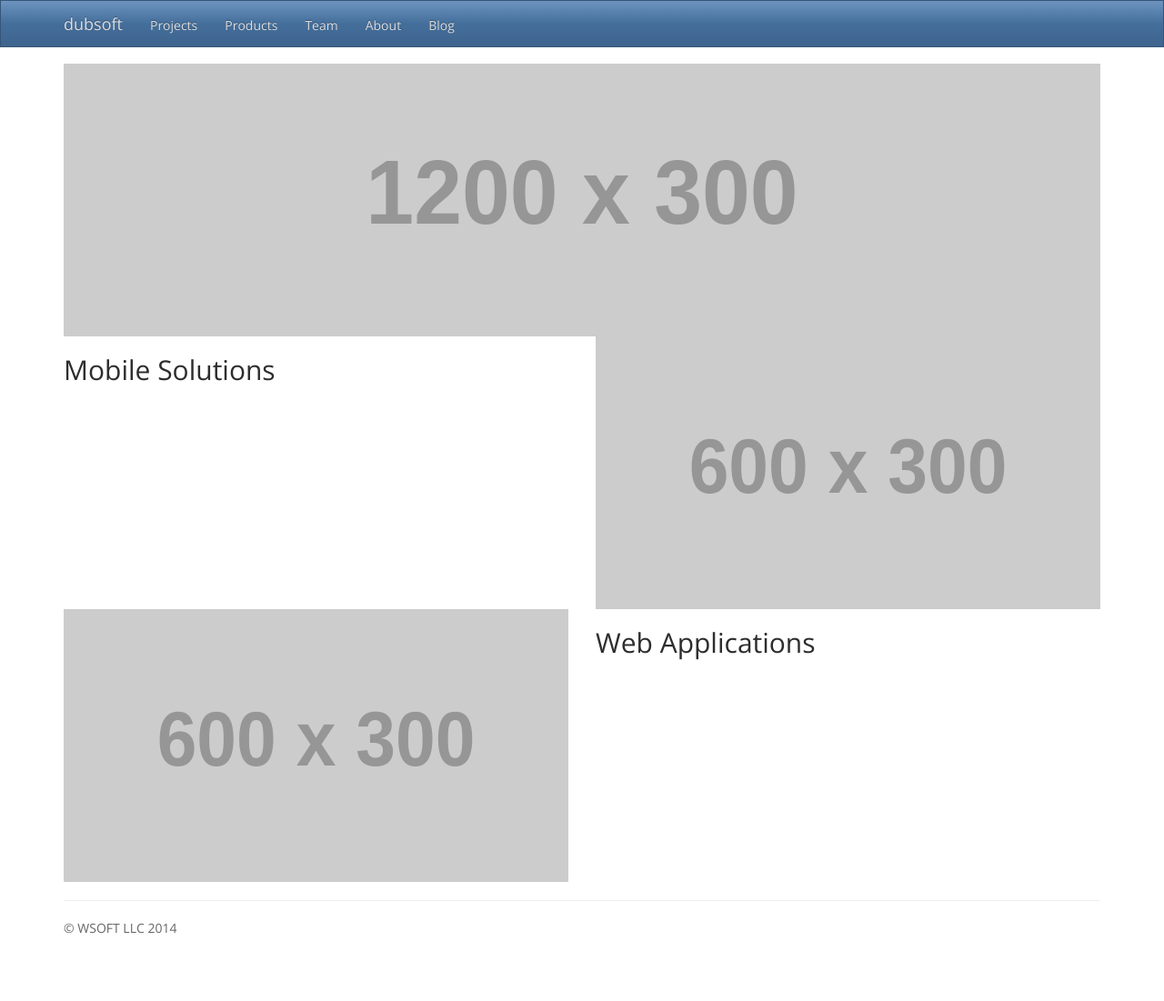
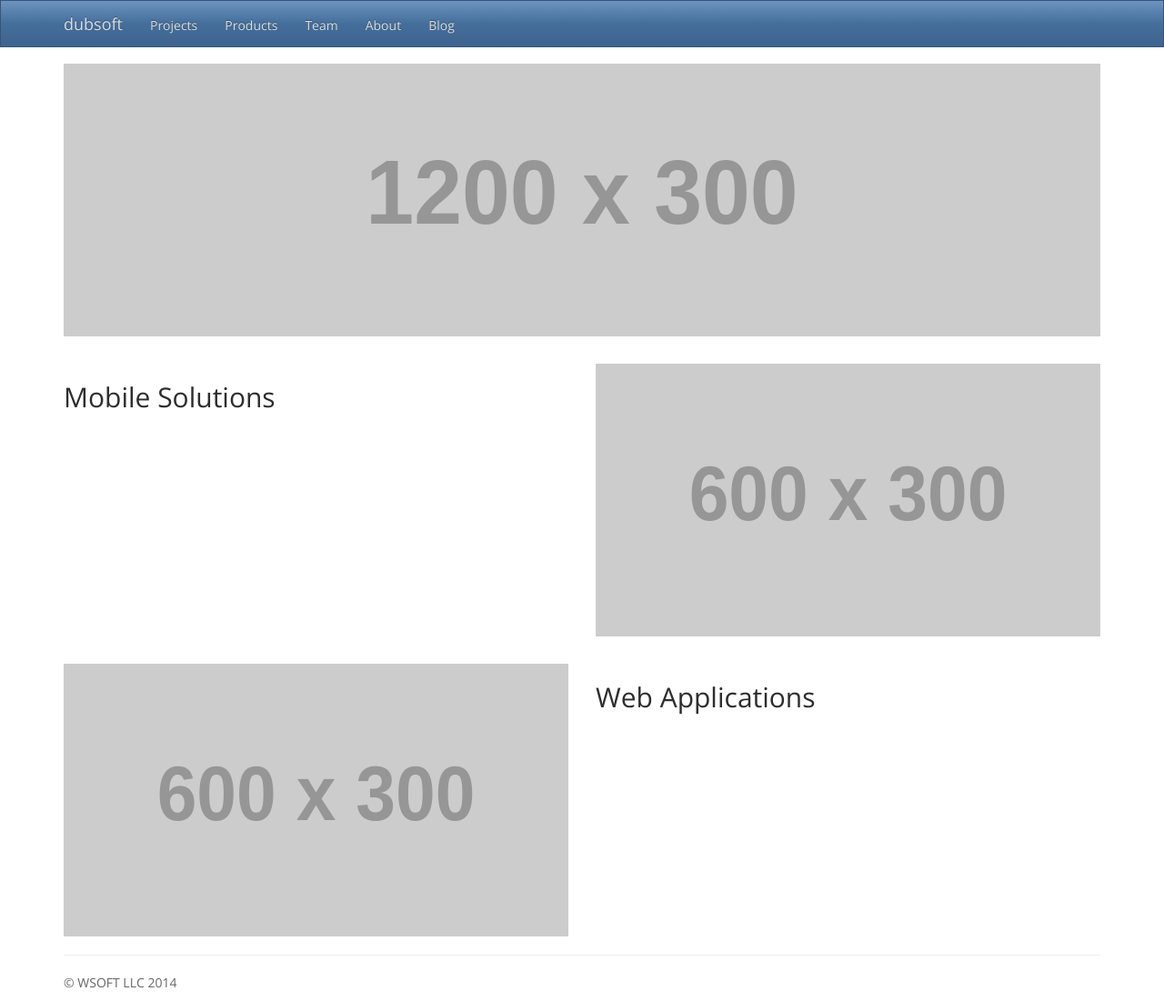
Before and after one commit to dubsoft/dubsoft-www, a Jekyll site: the page built from index.html, in a window 1280 px wide and 1101 px high. Shown: the whole window at 91% size. Built offline with Jekyll 4.4.1, drawn with Linux system fonts in a browser that asks for light colours; nearby versions of some CDN libraries; Markdown is read by kramdown in place of the engine named in the settings.

Commit message:
Add some visual separation

```diff
--- a/index.html
+++ b/index.html
@@ -13,6 +13,8 @@ title: dubsoft
 </div>
 
 {% for f in site.data.features %}
+
+  <div style="margin-top: 30px"></div>
 
   {% capture t %}
     <div class="col-md-6">
```
